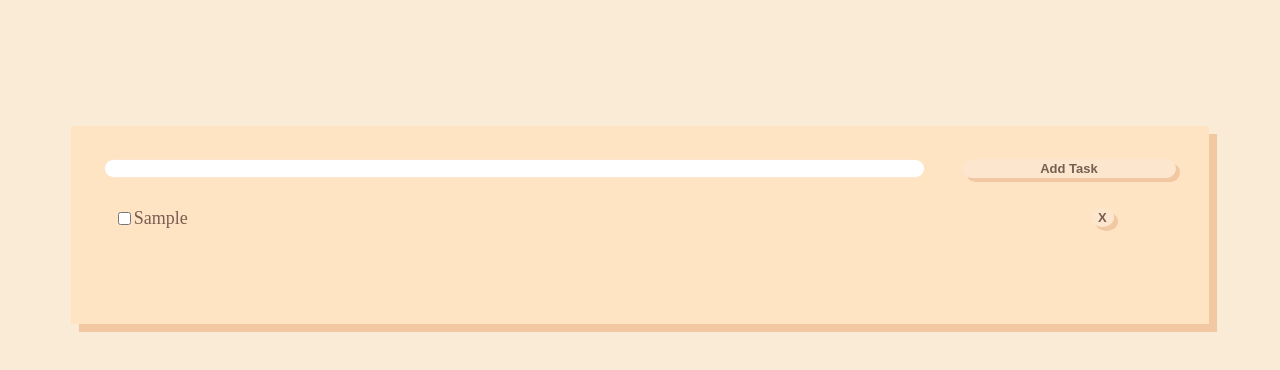
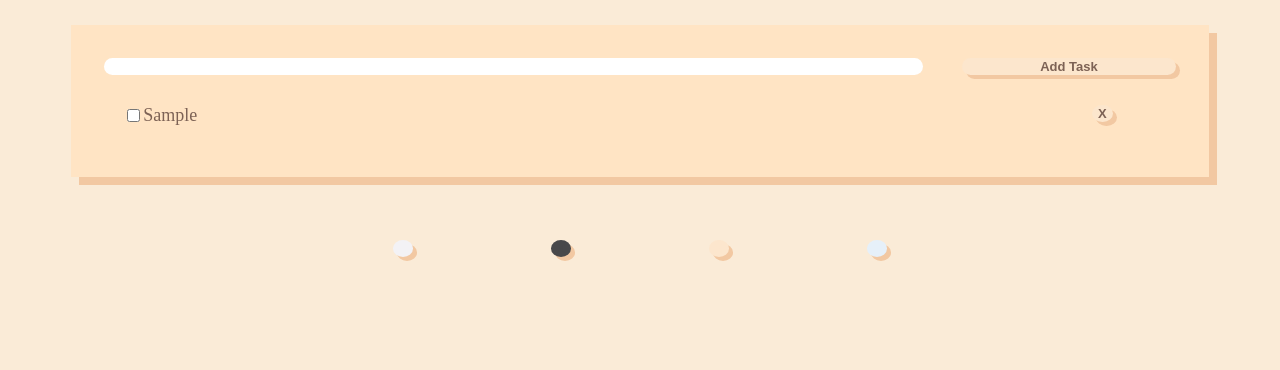
Before and after one commit to croosky/todo-list, a website: page To-Do List/task/src/index.html in a window 1280 px wide. Both pictures are taken after typing "Sample" into the empty fields and a click on the button "Add Task". Drawn offline with Linux system fonts and the light colour scheme.

Commit message:
Added themes, edit, overdue tasks, enter Fixed objects position

```diff
--- a/To-Do List/Everyone's a designer these days/task-remote-info.yaml
+++ b/To-Do List/Everyone's a designer these days/task-remote-info.yaml
@@ -1,2 +1,2 @@
 id: 13194
-update_date: Sun, 13 Jun 2021 15:20:32 UTC
+update_date: Sat, 03 Jul 2021 10:06:07 UTC
--- a/To-Do List/Job's done/task-remote-info.yaml
+++ b/To-Do List/Job's done/task-remote-info.yaml
@@ -1,2 +1,2 @@
 id: 13196
-update_date: Sun, 13 Jun 2021 15:20:37 UTC
+update_date: Sat, 03 Jul 2021 10:06:09 UTC
--- a/To-Do List/Keep in memory/task-remote-info.yaml
+++ b/To-Do List/Keep in memory/task-remote-info.yaml
@@ -1,2 +1,2 @@
 id: 13197
-update_date: Sun, 13 Jun 2021 15:20:39 UTC
+update_date: Sat, 03 Jul 2021 10:06:10 UTC
--- a/To-Do List/New tasks/task-remote-info.yaml
+++ b/To-Do List/New tasks/task-remote-info.yaml
@@ -1,2 +1,2 @@
 id: 13195
-update_date: Sun, 13 Jun 2021 15:20:35 UTC
+update_date: Sat, 03 Jul 2021 10:06:08 UTC
--- a/To-Do List/task/src/index.html
+++ b/To-Do List/task/src/index.html
@@ -1,7 +1,8 @@
 <!doctype html>
-<html lang="en">
+<html lang="en" class="warm-theme">
 <head>
     <meta charset="UTF-8">
+    <meta name="viewport" content="width=device-width, initial-scale=1">
     <title>To-Do List</title>
     <link rel="stylesheet" href="style.css">
 </head>
@@ -9,7 +10,14 @@
 <div id="container">
     <div id="new-task"><input type="text" size="40" id="input-task">
         <button id="add-task-button" class="btn">Add Task</button></div>
-    <ul id="task-list"></ul>
+    <ul id="task-list-actual" class="task-list"></ul>
+    <ul id="task-list-overdue" class="task-list"></ul>
+</div>
+<div id="colors">
+    <button id="light-color" >X</button>
+    <button id="dark-color" >X</button>
+    <button id="warm-color" >X</button>
+    <button id="cold-color" >X</button>
 </div>
 <script src="main.js"></script>
 </body>
--- a/To-Do List/task/src/main.js
+++ b/To-Do List/task/src/main.js
@@ -1,10 +1,12 @@
 function addtoStorage(){
-    let tasks = document.getElementById("task-list").innerHTML;
-    localStorage.setItem("tasks", JSON.stringify(tasks));
+    let act_tasks = document.getElementById("task-list-actual").innerHTML;
+    localStorage.setItem("act-tasks", JSON.stringify(act_tasks));
+    let overdue_tasks = document.getElementById("task-list-overdue").innerHTML;
+    localStorage.setItem("overdue-tasks", JSON.stringify(overdue_tasks));
 }
 function getfromStorage(){
-    let tests = JSON.parse(localStorage.getItem("tasks")) || [];
-    document.getElementById("task-list").innerHTML = JSON.parse(localStorage.getItem("tasks")) || [];
+    document.getElementById("task-list-actual").innerHTML = JSON.parse(localStorage.getItem("act-tasks")) || [];
+    document.getElementById("task-list-overdue").innerHTML = JSON.parse(localStorage.getItem("overdue-tasks")) || [];
 }
 
 function remove_li() {
@@ -20,32 +22,38 @@ function crossout() {
     document.querySelectorAll(".checkbox").forEach(function (elem){
         elem.addEventListener("change", function (){
             if (elem.checked){
-                elem.closest("li").children[1].style.textDecoration = "line-through";
+                elem.closest("li").children[2].style.textDecoration = "line-through";
+                document.getElementById("task-list-overdue").append(elem.closest("li"));
             }
             else{
-                elem.closest("li").children[1].style.textDecoration = "none";
+                elem.closest("li").children[2].style.textDecoration = "none";
+                document.getElementById("task-list-actual").prepend(elem.closest("li"));
             }
             addtoStorage();
         });
     });
 }
-getfromStorage();
-let add_btn = document.getElementById("add-task-button");
-add_btn.addEventListener("click", function(){ //Adding new task by clicking the AddTask button
+function addTask(){
     let input_task = document.getElementById("input-task");
     if (input_task.value) {
-        let ul = document.getElementById("task-list");
+        let ul = document.getElementById("task-list-actual");
         let li = document.createElement("li");
         li.setAttribute("class", "list-item");
+        let editbtn = document.createElement("button");
+        editbtn.setAttribute("class", "editbtn btn");
+        editbtn.textContent = "Ok";
+        editbtn.style.visibility="hidden";
         let input = document.createElement("input");
         input.setAttribute("type", "checkbox");
         input.setAttribute("class", "checkbox");
         let span = document.createElement("span");
         span.setAttribute("class", "task");
+        span.setAttribute("contentEditable", "true");
         span.textContent = input_task.value;
         let delbtn = document.createElement("button");
         delbtn.setAttribute("class", "delete-btn btn");
         delbtn.textContent = "X";
+        li.append(editbtn);
         li.append(input);
         li.append(span);
         li.append(delbtn);
@@ -53,8 +61,44 @@ add_btn.addEventListener("click", function(){ //Adding new task by clicking the
         input_task.value = "";
         remove_li();
         crossout();
+        editTask();
         addtoStorage();
+    }
+}
+function changeTheme(){
+    document.getElementById("light-color").addEventListener("click", function(){
+        document.documentElement.className="light-theme";
+    });
+    document.getElementById("dark-color").addEventListener("click", function(){
+        document.documentElement.className="dark-theme";
+    });
+    document.getElementById("warm-color").addEventListener("click", function(){
+        document.documentElement.className="warm-theme";
+    });
+    document.getElementById("cold-color").addEventListener("click", function(){
+        document.documentElement.className="cold-theme";
+    });
+}
+function editTask(){
+    document.querySelectorAll(".task").forEach(function (elem){
+        elem.addEventListener("click", function (){
+            console.log("something");
+            elem.closest("li").children[0].style.visibility="visible";
+            elem.closest("li").children[0].addEventListener("click", function(){
+                elem.closest("li").children[0].style.visibility="hidden";
+                addtoStorage();
+            });
+        });
+        });
+}
+getfromStorage();
+document.getElementById("add-task-button").addEventListener("click", addTask);
+document.getElementById("input-task").addEventListener("keyup", function(event){
+    if (event.code == "Enter"){
+        addTask();
     }
 });
 remove_li();
 crossout();
+editTask();
+changeTheme();
--- a/To-Do List/task/src/style.css
+++ b/To-Do List/task/src/style.css
@@ -1,23 +1,26 @@
-body{background-color: antiquewhite;
-    color: #785E51;
+body{background-color: var(--bd);
+    color: var(--font);
     font-size: 18px;
 }
 .btn{
-    background-color: #fce6cdff;
-    color: #785E51;
+    background-color: var(--btns);
+    color: var(--font);
     font-size: 13px;
     font-weight: bold;
-    border: 1px solid #fce6cdff;
-    box-shadow: 4px 4px 0 #f2c8a2;
+    border: none;
+    box-shadow: 4px 4px 0 var(--shadow);
 }
+
 #container{
-    margin-top: 10%;
-    margin-left: 5%;
-    margin-right: 5%;
+    margin: 5%;
+    margin-top: 2%;
+    margin-bottom: 2%;
     padding: 1%;
-    background-color: bisque;
+    min-width: 380px;
+    background-color: var(--container);
     display: block;
-    box-shadow: 8px 8px 0 #f2c8a2;
+    box-shadow: 8px 8px 0 var(--shadow);
+    position: relative;
 }
 #new-task{
     margin: 20px;
@@ -30,33 +33,132 @@ body{background-color: antiquewhite;
 #input-task{
     width:76%;
     border-radius: 3vw;
-    color:#7D6255;
-    border: 1px solid #fce6cdff;
-    box-shadow: 0 0 0 #f2c8a2;
+    color:var(--font);
+    border: none;
+    box-shadow: 0 0 0 var(--shadow);
 }
 #add-task-button{
+    min-width: 36px;
     width: 20%;
     float: right;
     border-radius: 3vw;
 
 }
-#task-list{}
+#task-list-actual{
+    margin-bottom: 0;
+    padding-bottom: 0;
+}
+#task-list-overdue{
+    margin-top: 0;
+    padding-top: 0;
+}
+#colors{
+    margin-left: 25%;
+    margin-right: 25%;
+    text-align: center;
+    display: flex;
+    justify-content: space-around;
+    align-items: center;
+    padding-top:3%;
+}
 
 .list-item{
     display: inline-flex;
-    padding-bottom: 5%;
+    padding-bottom: 1%;
 }
-#task-list{
-    margin: 20px;
+.task-list{
+    margin-right: 20px;
     padding: 10px;
     display: flex;
     flex-direction: column;
 }
 .list-item{position: relative;}
 .checkbox{}
-.task{ }
+.task{
+    position: relative;
+    width: 73%;
+}
 .delete-btn{
     border-radius: 50%;
+    width: auto;
+    height: auto;
+    text-align: center;
     position: absolute;
     right: 5%;
 }
+.color-btn:hover{
+
+}
+#light-color{
+    border-radius: 50%;
+    width: auto;
+    height: auto;
+    text-align: center;
+    background-color: #f3f2f5;
+    color: #f3f2f5;
+    border: none;
+    box-shadow: 4px 4px 0 var(--shadow);
+}
+#light-color:hover{box-shadow: 6px 6px 4px var(--shadow);}
+#dark-color{
+    border-radius: 50%;
+    width: auto;
+    height: auto;
+    text-align: center;
+    background-color: #48484a;
+    color: #48484a;
+    border: none;
+    box-shadow: 4px 4px 0 var(--shadow);
+}
+#dark-color:hover{box-shadow: 6px 6px 4px var(--shadow);}
+#warm-color{
+    border-radius: 50%;
+    width: auto;
+    height: auto;
+    text-align: center;
+    background-color: #FCE6CD;
+    color: #FCE6CD;
+    border: none;
+    box-shadow: 4px 4px 0 var(--shadow);
+}
+#warm-color:hover{box-shadow: 6px 6px 4px var(--shadow);}
+#cold-color{
+    border-radius: 50%;
+    width: auto;
+    height: auto;
+    text-align: center;
+    background-color: #e6f0f9;
+    color: #e6f0f9;
+    border: none;
+    box-shadow: 4px 4px 0 var(--shadow);
+}
+#cold-color:hover{box-shadow: 6px 6px 4px var(--shadow);}
+.light-theme{
+    --bd:#f3f2f7;
+    --font:#3a3a3c;
+    --shadow:#d2d1d6;
+    --container:#eeedf1;
+    --btns:#f3f2f5;
+
+}
+.dark-theme{
+    --bd:#1c1c1e;
+    --font:#d2d1d6;
+    --shadow:#2c2c2e;
+    --container:#3a3a3c;
+    --btns:#48484a;
+}
+.warm-theme{
+    --bd:#FAEBD7;
+    --font:#7D6255;
+    --shadow:#F2C8A2;
+    --container:#FFE4C4;
+    --btns:#FCE6CD;
+}
+.cold-theme{
+    --bd:#f3f8fc;
+    --font:#384860;
+    --shadow:#afcaf5;
+    --container:#d9e6f6;
+    --btns:#e6f0f9;
+}
--- a/course-remote-info.yaml
+++ b/course-remote-info.yaml
@@ -3,7 +3,7 @@ hyperskill_project:
   ide_files: https://stepik.org/media/attachments/lesson/531589/additional_files.json
   is_template_based: false
   use_ide: true
-update_date: Fri, 02 Jul 2021 09:51:45 UTC
+update_date: Tue, 06 Jul 2021 11:38:09 UTC
 stages:
 - id: 927
   step: 13194
```
